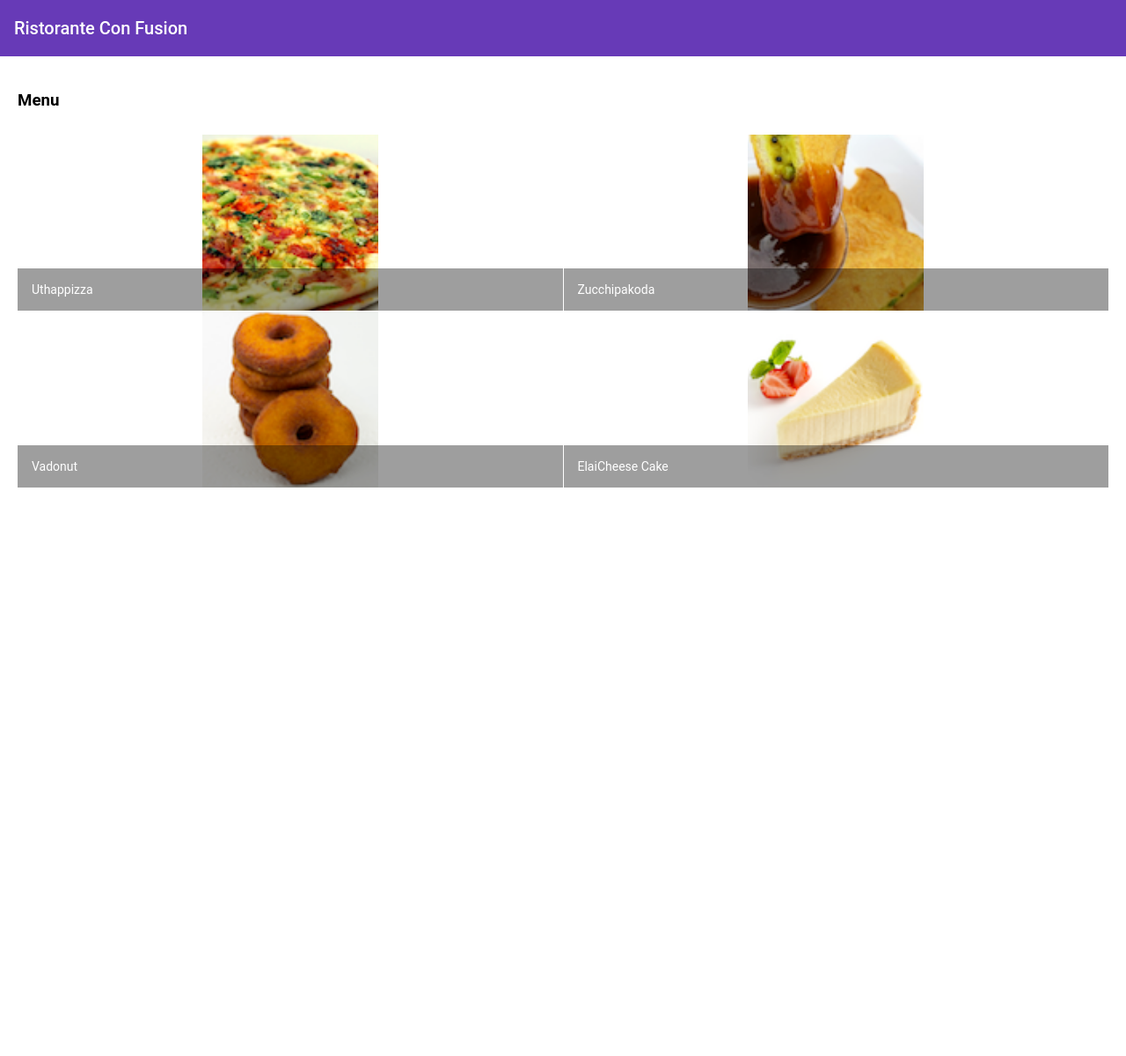
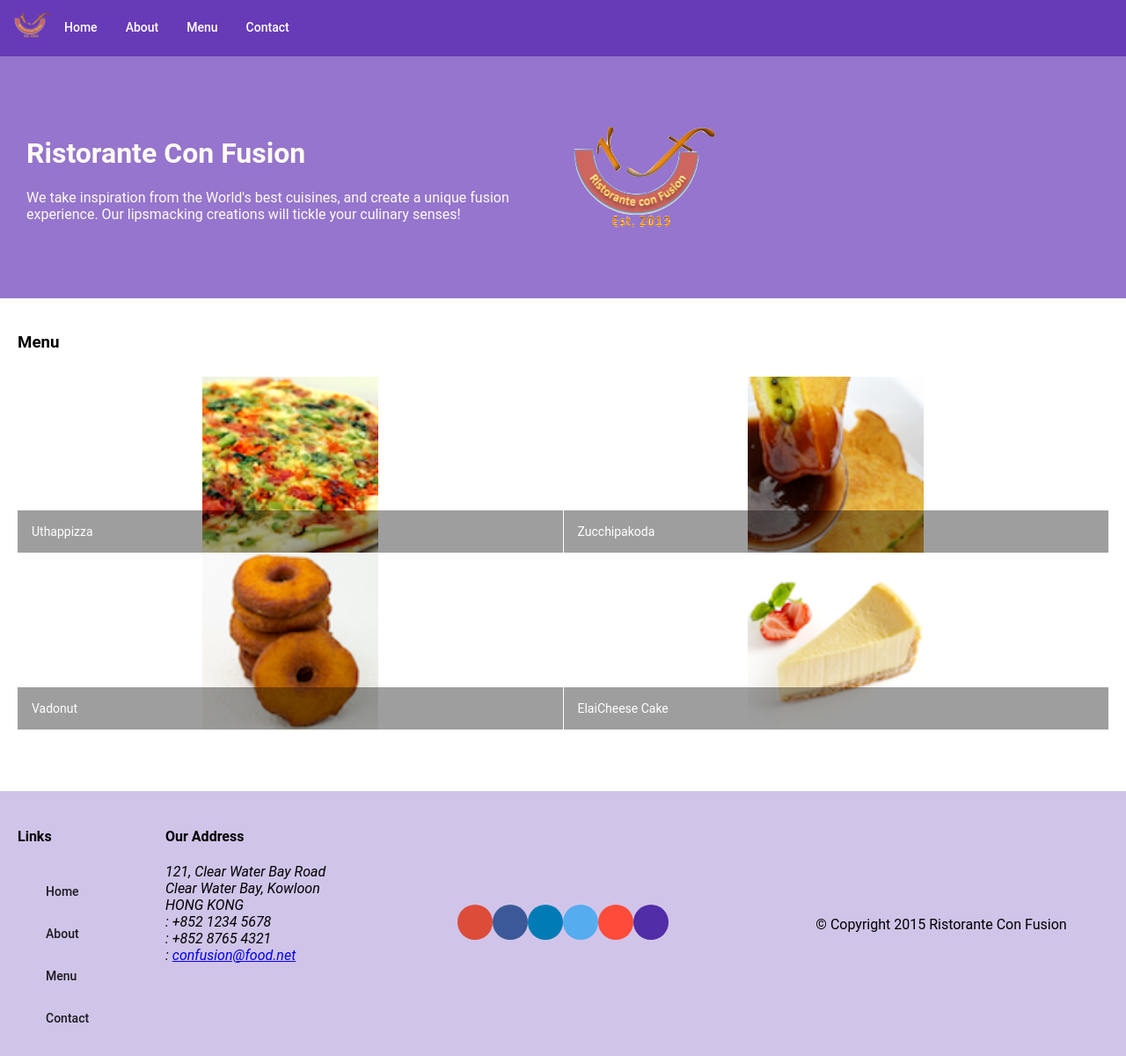
Before and after one commit to paolomanfrin/exercise_2, an Angular app: page / in a window 1280 px wide. Shown: the whole page at 88% size. Before the commit the page ends 800 px from the top, so only its background shows below. Built offline with nearby package versions, Linux system fonts and the light colour scheme.

Commit message:
Header and Footer

```diff
--- a/src/app/app.component.html
+++ b/src/app/app.component.html
@@ -1,7 +1,3 @@
-<mat-toolbar color="primary">
-  <span>Ristorante Con Fusion</span>
-</mat-toolbar>
-
-
-<app-menu>
-</app-menu>
+<app-header></app-header>
+<app-menu></app-menu>
+<app-footer></app-footer>
--- a/src/app/app.module.ts
+++ b/src/app/app.module.ts
@@ -12,13 +12,17 @@
 import { DishdetailComponent } from './dishdetail/dishdetail.component';
 import {MatListModule} from '@angular/material/list';
 import { DishService } from './services/dish.service';
+import { HeaderComponent } from './header/header.component';
+import { FooterComponent } from './footer/footer.component';
 
 
 @NgModule({
   declarations: [
     AppComponent,
     MenuComponent,
-    DishdetailComponent
+    DishdetailComponent,
+    HeaderComponent,
+    FooterComponent
   ],
   imports: [
     BrowserModule,
--- /dev/null
+++ b/src/app/footer/footer.component.html
@@ -0,0 +1,49 @@
+<div class="container footer"
+    fxLayout="row"
+    fxLayout.sm="column"
+    fxLayout.xs="column"
+    fxLayoutAlign.xs="start center"
+    fxLayoutAlign.sm="start center"
+    fxLayoutAlign.gt-sm="center center"
+    fxLayoutWrap
+    fxLayoutGap="10px">
+
+  <div fxFlex="100%" fxFlex.gt-sm="50%">
+    <div fxLayout="row">
+      <div fxFlex="40" fxFlexOffset="20px">
+        <h4>Links</h4>
+        <mat-list>
+          <mat-list-item><a mat-button>Home</a></mat-list-item>
+          <mat-list-item><a mat-button>About</a></mat-list-item>
+          <mat-list-item><a mat-button>Menu</a></mat-list-item>
+          <mat-list-item><a mat-button>Contact</a></mat-list-item>
+        </mat-list>
+      </div>
+      <div fxFlex="50">
+        <h4>Our Address</h4>
+        <address style="font-size: 100%">
+          121, Clear Water Bay Road<br> Clear Water Bay, Kowloon<br> HONG KONG<br>
+          <i class="fa fa-phone"></i>: +852 1234 5678<br>
+          <i class="fa fa-fax"></i>: +852 8765 4321<br>
+          <i class="fa fa-envelope"></i>:
+          <a href="mailto:confusion@food.net">confusion@food.net</a>
+        </address>
+      </div>
+    </div>
+  </div>
+  <div fxFlex="100%" fxFlex.gt-sm="45%">
+    <div style="text-align:center">
+      <a mat-icon-button class="btn-google-plus" href="http://google.com/+"><i class="fa fa-google-plus fa-lg"></i></a>
+      <a mat-icon-button class="btn-facebook" href="http://www.facebook.com/profile.php?id="><i class="fa fa-facebook fa-lg"></i></a>
+      <a mat-icon-button class="btn-linkedin" href="http://www.linkedin.com/in/"><i class="fa fa-linkedin fa-lg"></i></a>
+      <a mat-icon-button class="btn-twitter" href="http://twitter.com/"><i class="fa fa-twitter fa-lg"></i></a>
+      <a mat-icon-button class="btn-youtube" href="http://youtube.com/"><i class="fa fa-youtube fa-lg"></i></a>
+      <a mat-icon-button class="btn-mail" href="mailto:"><i class="fa fa-envelope-o fa-lg"></i></a>
+    </div>
+  </div>
+  <div fxFlex="100" fxFlexAlign="center center">
+    <div style="text-align:center;">
+      <p>© Copyright 2015 Ristorante Con Fusion</p>
+    </div>
+  </div>
+</div>
--- /dev/null
+++ b/src/app/footer/footer.component.scss
@@ -0,0 +1,21 @@
+$lt-gray: #ddd;
+$background-dark: #512DA8;
+$background-light: #9575CD;
+$background-pale: #D1C4E9;
+
+@mixin zero-margin($pad-up-down, $pad-left-right) {
+    margin: 0px auto;
+    padding: $pad-up-down $pad-left-right;
+}
+
+.footer{
+    background-color: $background-pale;
+    @include zero-margin(20px, 0px);
+}
+
+.btn-facebook {color:#fff!important; background-color:#3b5998!important;}
+.btn-google-plus{color:#fff!important;background-color:#dd4b39!important;}
+.btn-youtube{color:#fff!important;background-color:#ff4b39!important;}
+.btn-linkedin{color:#fff!important;background-color:#007bb6!important;}
+.btn-twitter{color:#fff!important;background-color:#55acee!important;}
+.btn-mail{color:#fff!important;background-color:#512DA8!important;}
--- /dev/null
+++ b/src/app/footer/footer.component.ts
@@ -0,0 +1,15 @@
+import { Component, OnInit } from '@angular/core';
+
+@Component({
+  selector: 'app-footer',
+  templateUrl: './footer.component.html',
+  styleUrls: ['./footer.component.scss']
+})
+export class FooterComponent implements OnInit {
+
+  constructor() { }
+
+  ngOnInit() {
+  }
+
+}
--- /dev/null
+++ b/src/app/header/header.component.html
@@ -0,0 +1,27 @@
+<mat-toolbar color="primary">
+  <span><img src="/assets/images/logo.png" height=30 width=41></span>
+  <a mat-button><span class="fa fa-home fa-lg"></span> Home</a>
+  <a mat-button><span class="fa fa-info fa-lg"></span> About</a>
+  <a mat-button><span class="fa fa-list fa-lg"></span> Menu</a>
+  <a mat-button><span class="fa fa-address-card fa-lg"></span> Contact</a>
+</mat-toolbar>
+
+<div class="container jumbotron"
+    fxLayout="row"
+    fxLayout.sm="column"
+    fxLayout.xs="column"
+    fxLayoutAlign.xs="start center"
+    fxLayoutAlign.sm="start center"
+    fxLayoutAlign.gt-sm="center center"
+    fxLayoutGap="10px">
+
+  <div fxFlex fxFlex.gt-sm="50%">
+    <h1>Ristorante Con Fusion</h1>
+    <p>We take inspiration from the World's best cuisines, and create a unique fusion experience. Our lipsmacking creations
+      will tickle your culinary senses!</p>
+  </div>
+  <div fxFlex fxFlex.gt-sm="20%">
+    <img src="/assets/images/logo.png" alt="Logo">
+  </div>
+  <div fxFlex></div>
+</div>
--- /dev/null
+++ b/src/app/header/header.component.scss
@@ -0,0 +1,16 @@
+$lt-gray: #ddd;
+$background-dark: #512DA8;
+$background-light: #9575CD;
+$background-pale: #D1C4E9;
+
+@mixin zero-margin($pad-up-down, $pad-left-right) {
+    margin: 0px auto;
+    padding: $pad-up-down $pad-left-right;
+}
+
+.jumbotron {
+    @include zero-margin(70px,30px);
+    background: $background-light ;
+    color:floralwhite;
+    min-height: 150px;
+}
--- /dev/null
+++ b/src/app/header/header.component.ts
@@ -0,0 +1,15 @@
+import { Component, OnInit } from '@angular/core';
+
+@Component({
+  selector: 'app-header',
+  templateUrl: './header.component.html',
+  styleUrls: ['./header.component.scss']
+})
+export class HeaderComponent implements OnInit {
+
+  constructor() { }
+
+  ngOnInit() {
+  }
+
+}
--- a/src/app/menu/menu.component.ts
+++ b/src/app/menu/menu.component.ts
@@ -8,6 +8,7 @@
   templateUrl: './menu.component.html',
   styleUrls: ['./menu.component.scss']
 })
+
 export class MenuComponent implements OnInit {
 
   dishes: Dish[] = null; //= DISHES;
```
Also changed, not shown: 2 other files (tests, documents, lock files or other folders).
